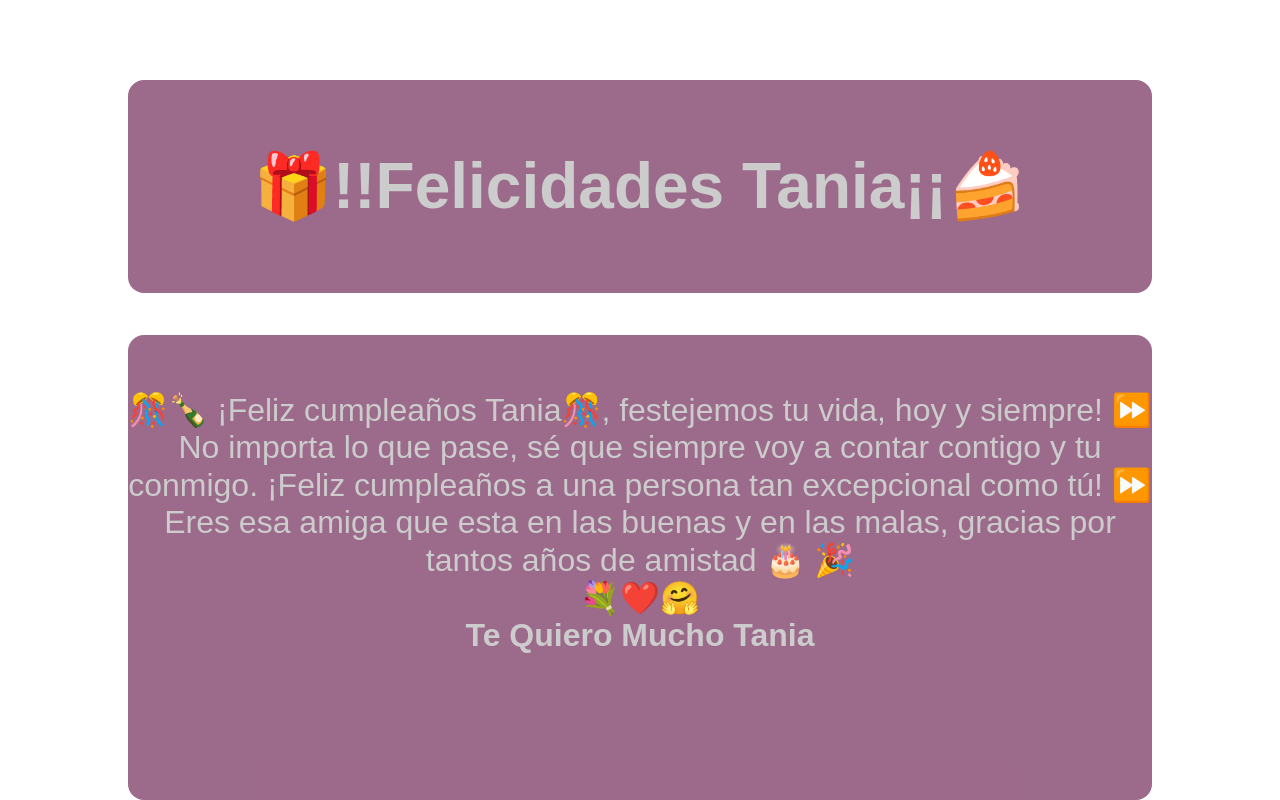
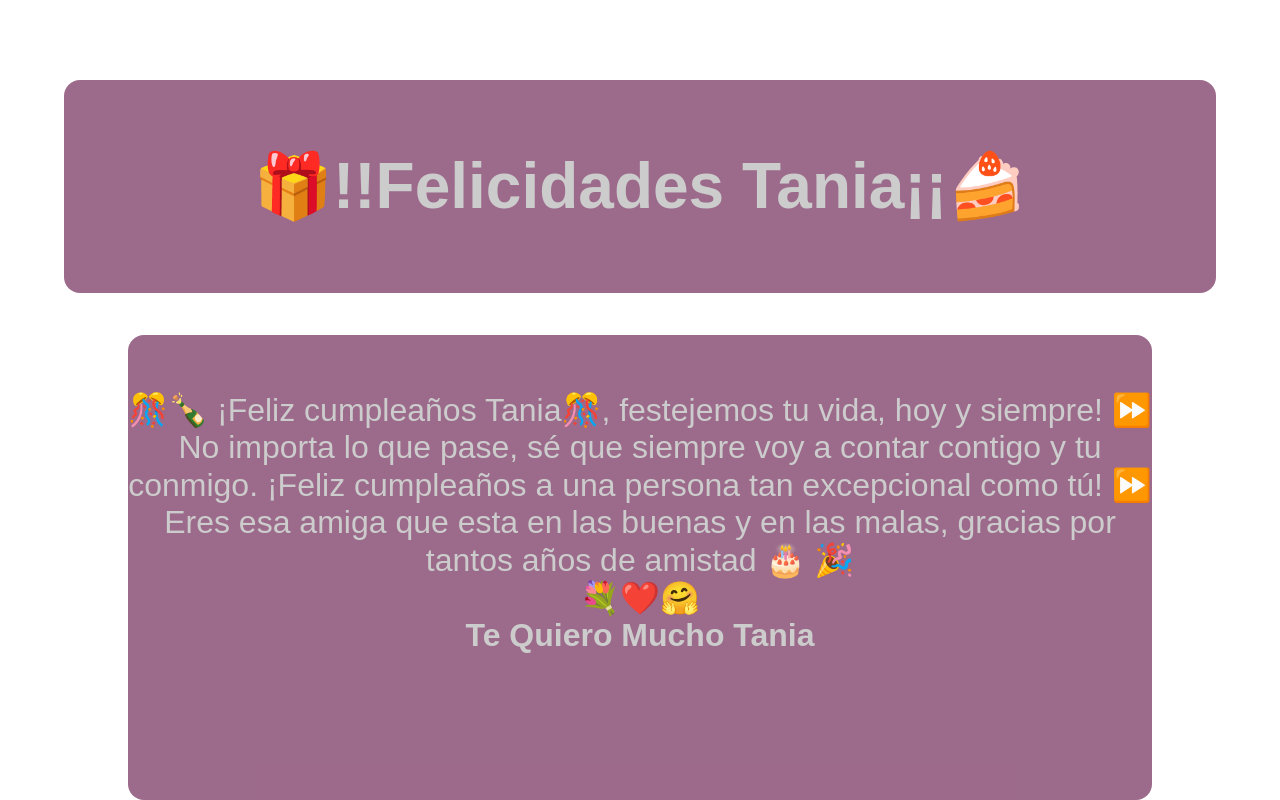
Before and after one commit to edgarcj/Tania.Birthday, a plain HTML site: page index.html in a window 1280 px wide. Drawn offline with Linux system fonts and the light colour scheme.

Commit message:
Update style.css

```diff
--- a/style.css
+++ b/style.css
@@ -10,6 +10,7 @@ body{
 	display: flex;
 	flex-direction: column;
 	align-items: center;
+	justify-content: center;
 	min-height: 100vh;
         color:rgb(204, 204, 204);
 	font-family: sans-serif;
@@ -32,7 +33,7 @@ h1{
 	margin-top: 5rem;
         border-radius: 1rem;
         display: flex;
-        width: 80%;
+        width: 90%;
         overflow: hidden;
         flex-wrap: wrap;
         justify-content: space-around;
```
